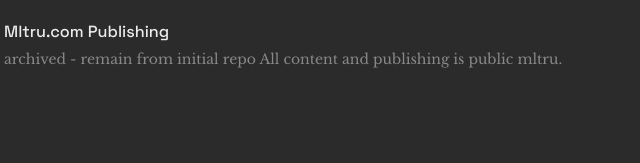
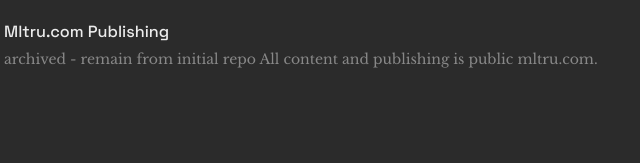
Before and after one commit to micmnm/mltru.com, an Astro site: page / in a window 1280 px wide. Shown: the part 1250-1413 px from the top of the page, 240-880 px from the left. Built offline with nearby package versions, Linux system fonts and the light colour scheme; Astro itself is replaced by a stand-in of ours.

Commit message:
Stop post excerpts truncating at periods inside domain names

```diff
--- a/src/pages/index.astro
+++ b/src/pages/index.astro
@@ -21,7 +21,9 @@ function stripMarkdown(body: string): string {
 
 function getExcerpt(body: string): string {
   const plain = stripMarkdown(body);
-  const match = plain.match(/[^.!?]*[.!?]/);
+  // Terminator must be followed by a space or end-of-text, so domains like
+  // "mltru.com" don't get read as the end of the sentence.
+  const match = plain.match(/^[\s\S]*?[.!?](?=\s|$)/);
   return match ? match[0].trim() : plain.slice(0, 120);
 }
 
```
